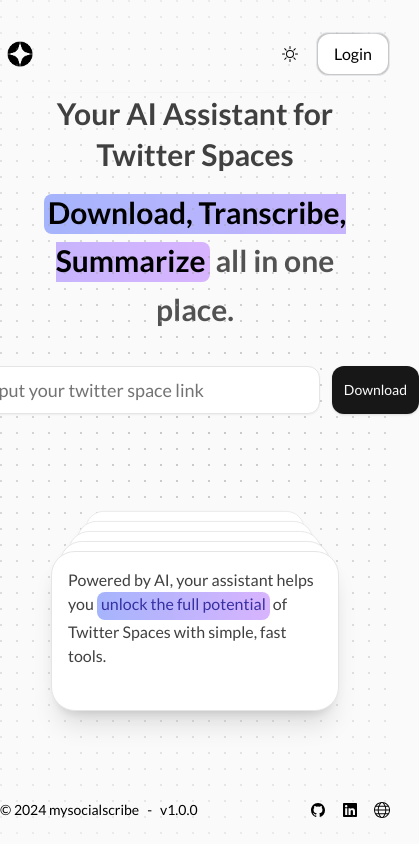
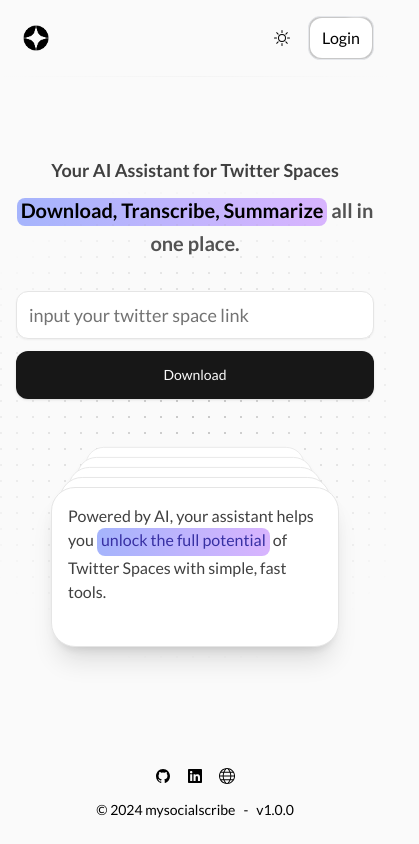
Before and after one commit to mysocialscribe/mysocialscribe-app, a Next.js app: page / in a window 390 px wide. Shown: the whole page, 419 px wide, since content can reach past the window. Built offline with nearby package versions, Linux system fonts and the light colour scheme.

Commit message:
style: update styling

```diff
--- a/src/app/globals.css
+++ b/src/app/globals.css
@@ -9,41 +9,3 @@
 	--color-4: 195 100% 63%;
 	--color-5: 90 100% 63%;
 }
-
-
-::view-transition-group(root) {
-	animation-duration: 0.7s;
-	animation-timing-function: var(--expo-out);
-}
-
-::view-transition-new(root) {
-	animation-name: reveal-light;
-}
-
-::view-transition-old(root),
-.dark::view-transition-old(root) {
-	animation: none;
-	z-index: -1;
-}
-
-.dark::view-transition-new(root) {
-	animation-name: reveal-dark;
-}
-
-@keyframes reveal-dark {
-	from {
-		clip-path: polygon(50% -71%, -50% 71%, -50% 71%, 50% -71%);
-	}
-	to {
-		clip-path: polygon(50% -71%, -50% 71%, 50% 171%, 171% 50%);
-	}
-}
-
-@keyframes reveal-light {
-	from {
-		clip-path: polygon(171% 50%, 50% 171%, 50% 171%, 171% 50%);
-	}
-	to {
-		clip-path: polygon(171% 50%, 50% 171%, -50% 71%, 50% -71%);
-	}
-}
--- a/src/app/layout.tsx
+++ b/src/app/layout.tsx
@@ -35,7 +35,7 @@
         <HeadMetadata />
       </head>
 
-      <body className={clx('flex h-svh flex-col bg-zinc-50 dark:bg-zinc-950', lato.className)}>
+      <body className={clx('flex min-h-svh flex-col bg-zinc-50 dark:bg-zinc-950', lato.className)}>
         <ThemeProvider
           attribute="class"
           defaultTheme="system"
@@ -47,7 +47,9 @@
           <Footer />
 
           <DotPattern
-            className={cn('[mask-image:radial-gradient(600px_circle_at_center,white,transparent)]')}
+            className={cn(
+              '[mask-image:radial-gradient(250px_circle_at_center,white,transparent)] sm:[mask-image:radial-gradient(400px_circle_at_center,white,transparent)] md:[mask-image:radial-gradient(600px_circle_at_center,white,transparent)]'
+            )}
           />
           <GoogleAnalytics gaId={gaId} />
         </ThemeProvider>
--- a/src/components/components/card-stack-demo.tsx
+++ b/src/components/components/card-stack-demo.tsx
@@ -1,10 +1,11 @@
 'use client'
-import { CardStack } from '../ui/card-stack'
+
+import { CardStack } from '@/components/ui/card-stack'
 import { cn } from '@/lib/utils'
 
 export function CardStackDemo() {
   return (
-    <div className="flex h-[20rem] w-full items-center justify-center">
+    <div className="flex h-[12rem] md:h-[15rem] w-full items-center justify-center">
       <CardStack items={CARDS} />
     </div>
   )
--- a/src/components/components/download.tsx
+++ b/src/components/components/download.tsx
@@ -10,10 +10,10 @@
   const { downloading, downloadTwitterSpaces, error } = useDownload()
 
   return (
-    <div className="z-50 flex max-w-md flex-col gap-1 pb-10">
-      <div className="flex h-full items-center gap-3">
+    <div className="z-50 flex w-full max-w-md flex-col gap-1 px-4 pb-10 md:px-0">
+      <div className="flex h-full w-full flex-col items-center gap-3 md:flex-row">
         <Input
-          className="inline-block h-12 w-96 rounded-xl text-lg opacity-100 dark:bg-zinc-950"
+          className="h-12 w-full rounded-xl text-lg opacity-100 dark:bg-zinc-950 md:w-96"
           placeholder="input your twitter space link"
           onKeyDown={(e) => {
             if (e.key === 'Enter') downloadTwitterSpaces(e.currentTarget.value)
@@ -21,7 +21,7 @@
         />
 
         <Button
-          className="h-full rounded-xl text-sm"
+          className="h-12 w-full rounded-xl text-sm md:w-fit"
           size="sm"
           disabled={downloading}
           onClick={() => {
--- a/src/components/components/title.tsx
+++ b/src/components/components/title.tsx
@@ -3,11 +3,11 @@
 export default function Title() {
   return (
     <div className="max-w-4xl px-4 text-center">
-      <HeroHighlight className="text-3xl font-semibold leading-snug text-neutral-700 dark:text-white lg:leading-tight">
+      <HeroHighlight className="text-lg font-semibold leading-snug text-neutral-700 dark:text-white md:text-3xl lg:leading-tight">
         Your AI Assistant for Twitter Spaces
       </HeroHighlight>
 
-      <p className="mt-3 text-3xl font-semibold leading-relaxed text-neutral-600 dark:text-neutral-300 lg:leading-snug">
+      <p className="mt-3 text-xl font-semibold leading-relaxed text-neutral-600 dark:text-neutral-300 md:text-3xl lg:leading-snug">
         <Highlight className="text-black dark:text-white">
           Download, Transcribe, Summarize
         </Highlight>{' '}
--- a/src/components/layout/footer.tsx
+++ b/src/components/layout/footer.tsx
@@ -3,7 +3,7 @@
 
 const Footer = () => {
   return (
-    <footer className="container mx-auto flex w-full max-w-3xl items-center justify-between py-6">
+    <footer className="container mx-auto flex w-full max-w-3xl flex-col-reverse items-center justify-between gap-4 px-4 py-6 md:flex-row md:px-0">
       <div className="flex gap-2 text-sm">
         <p>© {new Date().getFullYear()} mysocialscribe</p>
         <span>-</span>
--- a/src/components/layout/header.tsx
+++ b/src/components/layout/header.tsx
@@ -6,8 +6,8 @@
 const Header = () => {
   return (
     <>
-      <header className="relative pb-4 pt-8">
-        <div className="container mx-auto flex max-w-3xl items-center justify-between">
+      <header className="relative py-4 pb-4 md:pt-8">
+        <div className="container mx-auto flex max-w-3xl items-center justify-between px-4 md:px-0">
           <Logo />
 
           <div className="flex items-center gap-2">
@@ -16,7 +16,7 @@
             <HoverBorderGradient
               containerClassName="rounded-xl"
               as="button"
-              className="flex items-center space-x-2 bg-white text-black dark:bg-black dark:text-white"
+              className="flex items-center bg-white px-3 text-black dark:bg-black dark:text-white md:px-4"
             >
               <Link href="/">Login</Link>
             </HoverBorderGradient>
```
